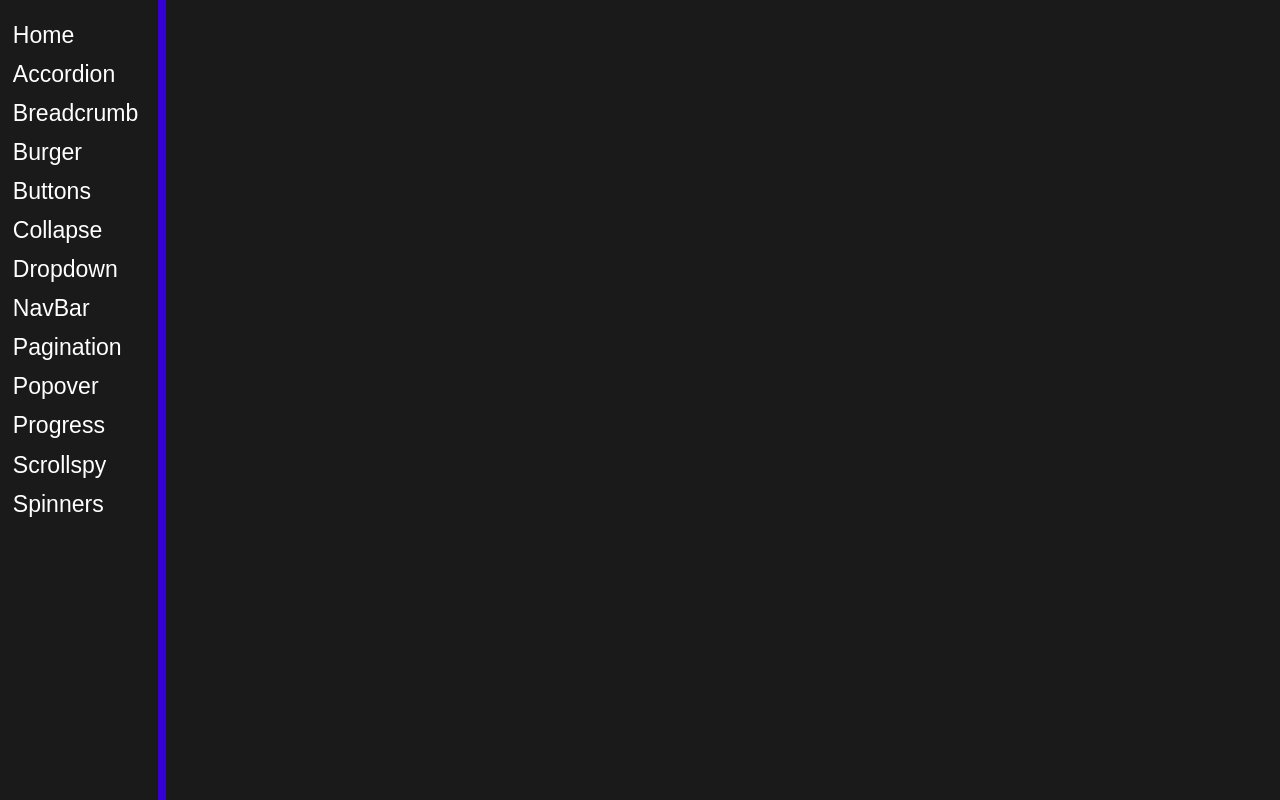
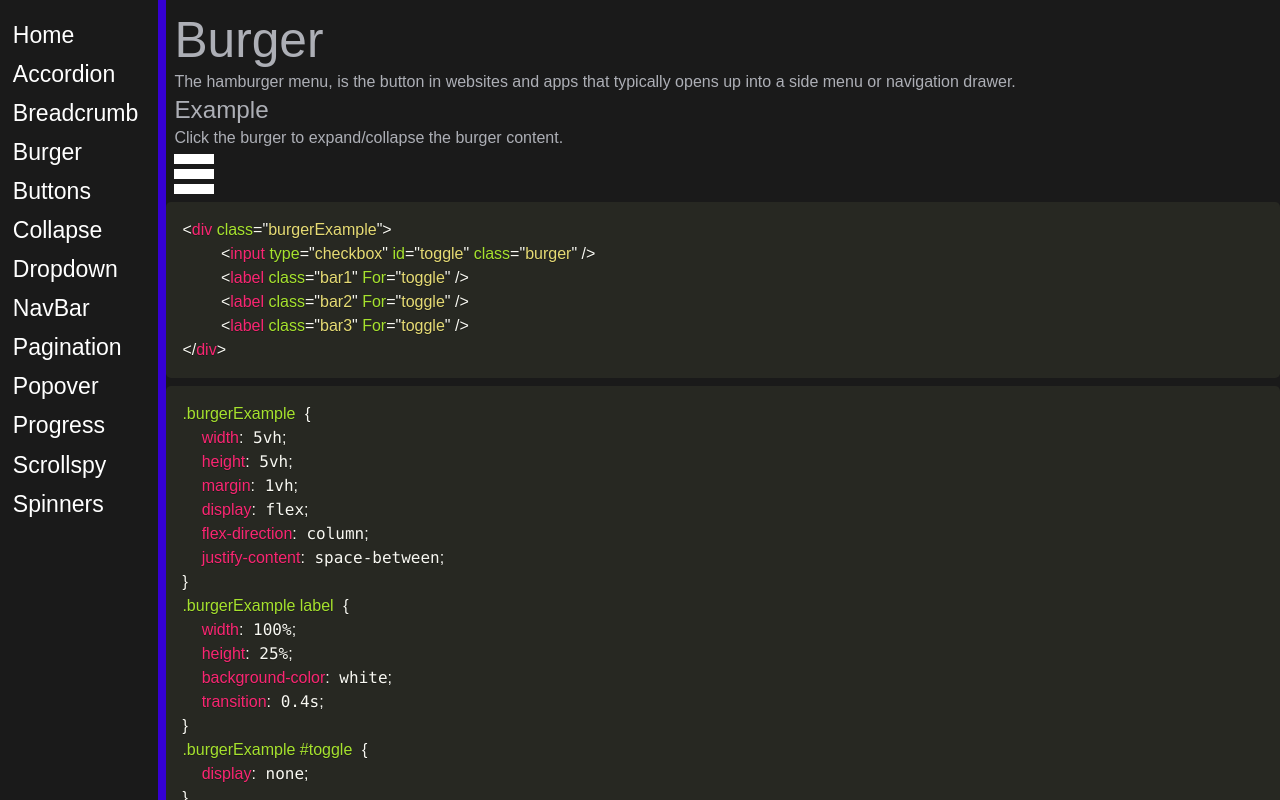
Before and after one commit to MrGio7/templates, a React (Create React App) app: page /cssTemplate/burger in a window 1280 px wide. Built offline with nearby package versions, Linux system fonts and the light colour scheme.

Commit message:
added burger template

```diff
--- a/src/components/cssTemplate.js
+++ b/src/components/cssTemplate.js
@@ -1,11 +1,9 @@
 import { Route, Switch } from "react-router";
-
-
-
 
 function CssTemplate(props) {
     const Accordion = props.loadable(() => import("./templates/accordion"), {fallback: <props.Loader/>});
     const BreadCrumb = props.loadable(() => import("./templates/breadcrumb"), {fallback: <props.Loader/>});
+    const Burger = props.loadable(() => import("./templates/burger"), {fallback: <props.Loader/>});
     const CssTemplateMenu = props.loadable(() => import("./cssTemplateMenu"), {fallback: <props.Loader/>});
 
     return <div className="cssTemplate">
@@ -17,6 +15,9 @@ function CssTemplate(props) {
             <Route exact path={`/cssTemplate/breadcrumb`}>
                 <BreadCrumb/>
             </Route>
+            <Route exact path={`/cssTemplate/burger`}>
+                <Burger/>
+            </Route>
         </Switch>
     </div>
 }
--- a/src/components/cssTemplateMenu.js
+++ b/src/components/cssTemplateMenu.js
@@ -6,7 +6,7 @@ function CssTemplateMenu() {
             <Link to="/">Home</Link>
             <Link to="/cssTemplate/accordion">Accordion</Link>
             <Link to="/cssTemplate/breadcrumb">Breadcrumb</Link>
-            <li>Burger</li>
+            <Link to="/cssTemplate/burger">Burger</Link>
             <li>Buttons</li>
             <li>Collapse</li>
             <li>Dropdown</li>
--- /dev/null
+++ b/src/components/templates/burger.js
@@ -0,0 +1,63 @@
+import { useEffect } from "react";
+import Prism from "prismjs";
+
+function Burger() {
+    useEffect(() => {
+        Prism.highlightAll()
+    }, []);
+
+    return <div className="burgerTemplate">
+        <h1>Burger</h1>
+        <p>The hamburger menu, is the button in websites and apps that typically opens up into a side menu or navigation drawer.</p>
+        <h2>Example</h2>
+        <p>Click the burger to expand/collapse the burger content.</p>
+        <div className="burgerExample">
+            <input type="checkbox" id="toggle" className="burger" />
+            <label className="bar1" htmlFor="toggle" />
+            <label className="bar2" htmlFor="toggle" />
+            <label className="bar3" htmlFor="toggle" />
+        </div>
+        <pre>
+        <code className="language-html">
+            {`<div class="burgerExample">
+    <input type="checkbox" id="toggle" class="burger" />
+    <label class="bar1" For="toggle" />
+    <label class="bar2" For="toggle" />
+    <label class="bar3" For="toggle" />
+</div>`}
+        </code>
+    </pre>
+    <pre>
+      <code className="language-css">
+          {`.burgerExample {
+  width: 5vh;
+  height: 5vh;
+  margin: 1vh;
+  display: flex;
+  flex-direction: column;
+  justify-content: space-between;
+}
+.burgerExample label {
+  width: 100%;
+  height: 25%;
+  background-color: white;
+  transition: 0.4s;
+}
+.burgerExample #toggle {
+  display: none;
+}
+.burgerExample #toggle:checked ~ .bar1 {
+  transform: translateY(1.85vh) rotate(45deg);
+}
+.burgerExample #toggle:checked ~ .bar2 {
+  opacity: 0;
+}
+.burgerExample #toggle:checked ~ .bar3 {
+  transform: translateY(-1.85vh) rotate(-45deg);
+}`}
+      </code>
+  </pre>
+    </div>
+};
+
+export default Burger;
--- a/src/style/components/_cssTemplate.scss
+++ b/src/style/components/_cssTemplate.scss
@@ -37,7 +37,7 @@ code {
 
 }
 
-.accordionTemplate, .breadcrumbTemplate {
+.accordionTemplate, .breadcrumbTemplate, .burgerTemplate {
     width: 87%;
     overflow-x: hidden;
 
@@ -159,4 +159,36 @@ code {
             margin-left:-7px;
           }
     }
+
+    .burgerExample{
+        width: 5vh;
+        height: 5vh;
+        margin: 1vh;
+        display: flex;
+        flex-direction: column;
+        justify-content: space-between;
+
+        label {
+            width: 100%;
+            height: 25%;
+            background-color: white;
+            transition: 0.4s;
+        }
+
+        #toggle{
+            display: none;
+
+            &:checked ~ .bar1{
+                transform: translateY(1.85vh) rotate(45deg);
+            }
+
+            &:checked ~ .bar2{
+                    opacity: 0;
+            }
+
+            &:checked ~ .bar3{
+                transform: translateY(-1.85vh) rotate(-45deg);
+            }
+        }
+    }
 }
--- a/src/style/index.scss
+++ b/src/style/index.scss
@@ -73,4 +73,3 @@ table {
 @import "./components/home";
 @import "./components/cssTemplate";
 @import "./components/prism-okaidia";
-@import "./components/cssTemplate";
```
